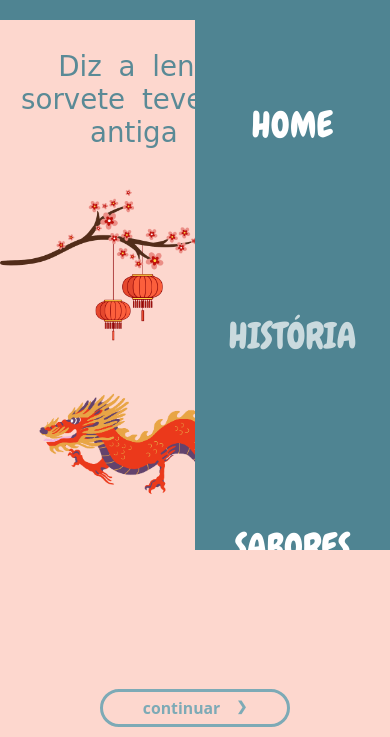
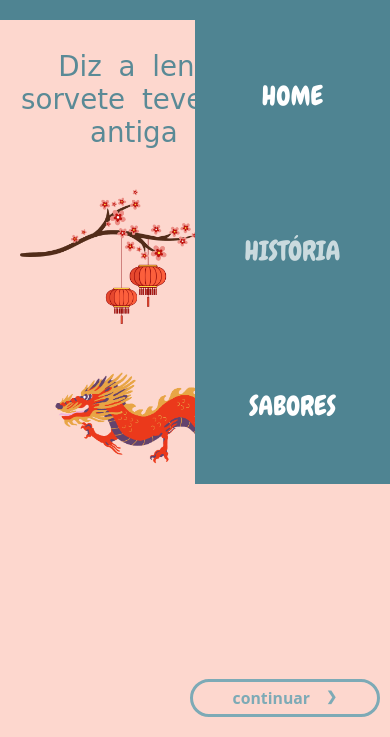
Before and after one commit to semm00/semm00.github.io, a plain HTML site: page index2.html in a window 390 px wide. Both pictures are taken after a click on the element 344 px from the left and 63 px from the top of the page. Shown: the part 107-844 px from the top of the page. Drawn offline with Linux system fonts and the light colour scheme; a web font is replaced by a local one.

Commit message:
index2.html

```diff
--- a/css/estilo.css
+++ b/css/estilo.css
@@ -15,6 +15,7 @@ html, body {
 
 body{
     background-color: #FDD7CE;
+    max-width: 100vw;
 }
 
 header{
@@ -142,7 +143,7 @@ footer nav {
     flex-wrap: wrap;
 }
 
-footer div{
+.divf{
     width: 45%;
     justify-content: flex-start;
     flex-wrap: wrap;
@@ -177,6 +178,121 @@ a{
     border-radius: 10px;
     transition: 0.3s;
 }
+
+.historia{
+    opacity: 70%;
+}
+
+.h11{
+    word-spacing: 8px;
+    text-align: center;
+    font-size: 70px;
+    color: #5A8A96;
+    font-family: "Delicious Handrawn", cursive;
+    font-weight: 400;
+    border-right: 4px solid;
+    width: 48ch;
+    white-space: nowrap;
+    overflow: hidden;
+    animation: typing 2s steps(48),
+    blinking 0.5s infinite step-end alternate;
+}
+
+.main1 {
+    background-color: #FDD7CE;
+    align-items: center;
+    flex-wrap: wrap;
+    padding-top: 30px;
+    margin: 0 auto;
+    text-align: center;
+    height: max-content;
+    width: max-content;
+    max-width: 100%;
+}
+
+.divs1{
+    width: 100%;
+    display: flex;
+    padding: 40px 0;
+    justify-content: space-evenly;
+}
+
+.diva0{
+    width: 50%;
+}
+
+.flores{
+    width: 1400px;
+}
+
+.diva00{
+    width: 75%;
+}
+
+.dragao{
+    width: 1000px;
+    animation: float 3s ease-in-out;
+}
+
+.duv{
+    display: flex;
+    justify-content: center;
+    align-items: center;
+    text-align: center;
+    flex-wrap: wrap;
+}
+
+.footer1{
+    display: flex;
+    height: max-content;
+    background-color: #FDD7CE;
+    align-items: center;
+    flex-wrap: wrap;
+    padding-bottom: 20px;
+    padding-inline: 40px;
+    justify-content: flex-end;
+    align-items: flex-end;
+}
+
+.duv2{
+    justify-content: flex-end;
+    align-items: flex-end;
+    flex-wrap: wrap;
+}
+
+.button1{
+    display: flex;
+    gap: 1rem;
+    font-size: 30px;
+    border: 3px solid #7DAAB6 ;
+    border-radius: 25px;
+    color: #7DAAB6;
+    font-family: 'Open Sans', 'Helvetica Neue', sans-serif;
+    background-color: transparent;
+    padding: 5px 40px;
+}
+
+@keyframes typing {
+    from {
+        width: 0;
+    }
+}
+
+@keyframes blinking {
+   50% {
+    border-color: transparent;
+   }
+}
+
+@keyframes float {
+    0%, 100% {
+        transform: translateX(0);
+    }
+    50% {
+        transform: translateX(-50px);
+    }
+}
+
 
 
 
@@ -327,6 +443,82 @@ a{
     .nav-list{
         height: 80vh;
     }
+
+    .main1{
+        width: auto;
+        height: auto;
+    }
+
+    .h11{
+        word-spacing: 8px;
+        text-align: center;
+        font-size: calc(1em + 3vw);
+        color: #5A8A96;
+        font-family: "Delicious Handrawn", cursive;
+        font-weight: 400;
+        border-right: none;
+        white-space: normal;
+        overflow: hidden;
+        animation: none;
+    }
+
+    .divs1{
+        width: 100%;
+        display: block;
+        padding: 40px 0;
+    }
+
+    .diva0{
+        width: 65%;
+    }
+
+
+    .diva00{
+        width: 100%;
+    }
+
+    .dragao{
+        width: 90%;
+    }
+
+    .footer1 {
+        height: max-content;
+    }
+
+    .button1 {
+        font-size: calc(1em + 2vw);
+    }
+}
+
+
+@media(max-width: 490px){
+
+    .diva0{
+        width: 60%;
+    }
+
+
+    .diva00{
+        width: 100%;
+    }
+
+    .dragao{
+        width: 80%;
+    }
+
+    .footer1{
+        height: max-content;
+        position: absolute;
+        bottom: 10px;
+        width: 100%;
+        padding: 0;
+        justify-content: center;
+        align-items: center;
+    }
+
+    .button1 {
+        font-size: calc(0.5em + 2vw);
+    }
 }
 
 @media(max-width: 576px){
--- a/css/estilo2.css
+++ /dev/null
@@ -1,333 +0,0 @@
-@import url('https://fonts.googleapis.com/css2?family=Caveat+Brush&family=Chewy&family=Delicious+Handrawn&family=Flavors&family=Griffy&family=Lakki+Reddy&family=Solitreo&display=swap');
-
-*{
-    padding: 0;
-    margin: 0;
-    box-sizing: border-box;
-}
-
-html, body {
-    width: 100%;
-    margin: 0;
-    padding: 0;
-    overflow-x: hidden;
-}
-
-body{
-    background-color: #FDD7CE;
-    max-width: 100vw;
-}
-
-header{
-    background-color: #4F8492;
-    position: relative;
-}
-
-h1{
-    word-spacing: 8px;
-    text-align: center;
-    font-size: 70px;
-    color: #5A8A96;
-    font-family: "Delicious Handrawn", cursive;
-    font-weight: 400;
-    border-right: 4px solid;
-    width: 48ch;
-    white-space: nowrap;
-    overflow: hidden;
-    animation: typing 2s steps(48),
-    blinking 0.5s infinite step-end alternate;
-}
-
-.nav{
-    display: flex;
-    justify-content: space-between;
-    align-items: center;
-    color: #fff;
-    font-size: 36px;
-    font-family: "Chewy", system-ui;
-    font-weight: 400;
-    background-color:#4F8492;
-    height: 15vh;
-    padding-inline: 30px;
-    padding-right:70px;
-}
-
-.nav-list{
-    list-style: none;
-    display: flex;
-}
-
-.nav-list li{
-    margin-left: 45px;
-}
-
-.historia{
-    opacity: 70%;
-}
-
-header nav a:hover{
-    border-bottom: 2px solid #D4ADAC;
-}
-
-main {
-    background-color: #FDD7CE;
-    align-items: center;
-    flex-wrap: wrap;
-    padding-top: 30px;
-    margin: 0 auto;
-    text-align: center;
-    height: max-content;
-    width: max-content;
-    max-width: 100%;
-}
-
-.divs{
-    width: 100%;
-    display: flex;
-    padding: 40px 0;
-    justify-content: space-evenly;
-}
-
-.diva {
-    width: 50%;
-}
-
-.flores{
-    width: 1400px;
-}
-
-.diva1{
-    width: 75%;
-}
-
-.dragao{
-    width: 1000px;
-    animation: float 3s ease-in-out;
-}
-
-nav a {
-    color: #fff;
-}
-
-img {
-    max-width: 100%;
-}
-
-
-a{
-    text-decoration: none;
-}
-
-.duv{
-    display: flex;
-    justify-content: center;
-    align-items: center;
-    text-align: center;
-    flex-wrap: wrap;
-}
-
-footer{
-    display: flex;
-    height: max-content;
-    background-color: #FDD7CE;
-    align-items: center;
-    flex-wrap: wrap;
-    padding-bottom: 20px;
-    padding-inline: 40px;
-    justify-content: flex-end;
-    align-items: flex-end;
-}
-
-footer div{
-    justify-content: flex-end;
-    align-items: flex-end;
-    flex-wrap: wrap;
-}
-
-button{
-    display: flex;
-    gap: 1rem;
-    font-size: 30px;
-    border: 3px solid #7DAAB6 ;
-    border-radius: 25px;
-    color: #7DAAB6;
-    font-family: 'Open Sans', 'Helvetica Neue', sans-serif;
-    background-color: transparent;
-    padding: 5px 40px;
-}
-
-.mobile-menu{
-    display: none;
-    cursor: pointer;
-}
-
-.mobile-menu div{
-    width: 32px;
-    height: 3px;
-    background: #fff;
-    margin: 8px;
-    border-radius: 10px;
-    transition: 0.3s;
-}
-
-button:hover{
-    height: 50px;
-    color: #FDD7CE;
-    background-color: #7DAAB6;
-}
-
-@keyframes typing {
-    from {
-        width: 0;
-    }
-}
-
-@keyframes blinking {
-   50% {
-    border-color: transparent;
-   }
-}
-
-@keyframes float {
-    0%, 100% {
-        transform: translateX(0);
-    }
-    50% {
-        transform: translateX(-50px);
-    }
-}
-
-
-@media(max-width: 1071px){
-    body{
-        overflow-x: hidden;
-        overflow-block: hidden;
-    }
-
-    .nav-list{
-        position: absolute;
-        top: 15vh;
-        right: 0;
-        width: 50vw;
-        height: 75vh;
-        background: #4F8492;
-        flex-direction: column;
-        align-items: center;
-        justify-content: space-around;
-        transform: translateX(100%);
-        transition: transform 0.3s ease-in;
-    }
-
-    .nav-list li{
-        margin-left: 0;
-        opacity: 0;
-    }
-
-    .mobile-menu{
-        display: block;
-    }
-
-    .nav-list.active {
-        transform: translateX(0);
-    }
-
-    @keyframes navLinkFade {
-        from {
-            opacity: 0;
-            transform: translateX(50px);
-        }
-        to {
-            opacity: 1;
-            transform: translateX(0);
-        }
-    }
-
-    main{
-        width: auto;
-        height: auto;
-    }
-
-    h1{
-        word-spacing: 8px;
-        text-align: center;
-        font-size: calc(1em + 3vw);
-        color: #5A8A96;
-        font-family: "Delicious Handrawn", cursive;
-        font-weight: 400;
-        border-right: none;
-        white-space: normal;
-        overflow: hidden;
-        animation: none;
-    }
-
-    .divs{
-        width: 100%;
-        display: block;
-        padding: 40px 0;
-    }
-
-    .diva{
-        width: 65%;
-    }
-
-
-    .diva1{
-        width: 100%;
-    }
-
-    .dragao{
-        width: 90%;
-    }
-
-    footer {
-        height: max-content;
-    }
-
-    button {
-        font-size: calc(1em + 2vw);
-    }
-}
-
-
-@media(max-width: 490px){
-
-    .diva{
-        width: 60%;
-    }
-
-
-    .diva1{
-        width: 100%;
-    }
-
-    .dragao{
-        width: 80%;
-    }
-
-    footer {
-        height: max-content;
-        position: absolute;
-        bottom: 10px;
-        width: 100%;
-        padding: 0;
-        justify-content: center;
-        align-items: center;
-    }
-
-    button {
-        font-size: calc(0.5em + 2vw);
-    }
-}
-
-
-.mobile-menu.active .line1{
-    transform: rotate(-45deg) translate(-8px, 8px);
-}
-
-.mobile-menu.active .line2{
-    opacity: 0;
-}
-
-.mobile-menu.active .line3{
-    transform: rotate(45deg) translate(-7px, -8px);
-}
--- a/index2.html
+++ b/index2.html
@@ -4,7 +4,7 @@
     <meta charset="UTF-8">
     <meta name="viewport" content="width=device-width, initial-scale=1.0">
     <title>Sorvetinho</title>
-    <link rel="stylesheet" type="text/css" href="css/estilo2.css">
+    <link rel="stylesheet" type="text/css" href="css/estilo.css">
 </head>
 <body>
     <header>
@@ -22,25 +22,25 @@
             </ul>
         </nav>
     </header>
-    <main>
+    <main class="main1">
         <div class="duv">
-            <h1>
+            <h1 class="h11">
                 Diz a lenda que o sorvete teve origem na antiga China...
             </h1>
         </div>
-        <div class="divs">
-            <div class="diva">
+        <div class="divs1">
+            <div class="diva0">
                 <img class="flores" src="img/flores.png" alt="enfeites chineses" >
             </div>
-            <div class="diva1">
+            <div class="diva00">
                 <img class="dragao" src="img/dragao.png" alt="Dragão Chinês">
             </div>
         </div>
     </main>
-    <footer>
-        <div>
+    <footer class="footer1">
+        <div class="duv2">
             <a href="index2.html">
-                <button> <b>continuar</b> <b><h5>❯</h5></b></button>
+                <button class="button1"> <b>continuar</b> <b><h5>❯</h5></b></button>
             </a>
         </div>
     </footer>
```
Also changed, not shown: index.html (+1 -1 lines).
